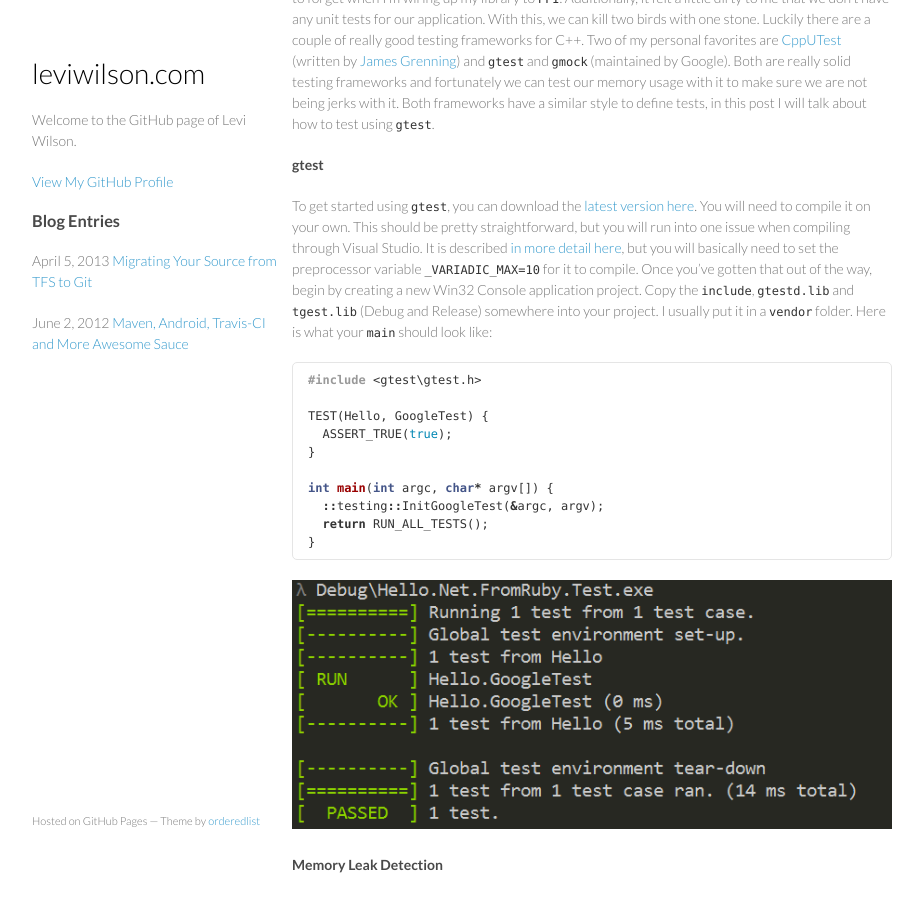
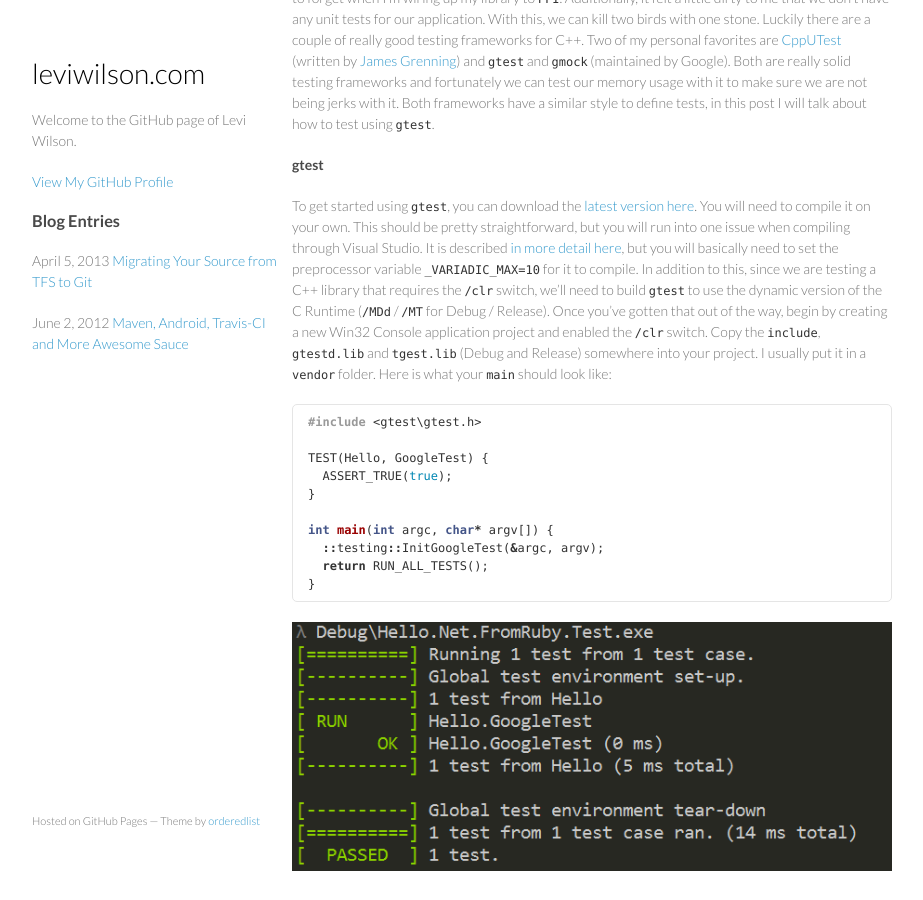
Before and after one commit to leviwilson/leviwilson.github.com, a Jekyll site: the page built from 2013-10-17-invoking-.net-from-ruby.md, in a window 1280 px wide and 900 px high, scrolled down 6858 px. Shown: the whole window, without its empty margins (178-1101 px from the left). Built offline with Jekyll 4.4.1, drawn with Linux system fonts in a browser that asks for light colours; Markdown is read by kramdown in place of the engine named in the settings; comment, search, counter and statistics services are not loaded.

Commit message:
update info about compiling gtest

````diff
--- a/2013-10-17-invoking-.net-from-ruby.md
+++ b/2013-10-17-invoking-.net-from-ruby.md
@@ -344,8 +344,8 @@ testing frameworks for C++. Two of my personal favorites are [CppUTest](http://c
 #### gtest
 To get started using `gtest`, you can download the [latest version here](https://code.google.com/p/googletest/downloads/list). You will need to compile it on your own. This
 should be pretty straightforward, but you will run into one issue when compiling through Visual Studio. It is described [in more detail here](http://stackoverflow.com/a/12558470/596146),
-but you will basically need to set the preprocessor variable `_VARIADIC_MAX=10` for it to compile. Once you've gotten that out of the way, begin by creating a new Win32
-Console application project.  Copy the `include`, `gtestd.lib` and `tgest.lib` (Debug and Release) somewhere into your project. I usually put it in a `vendor` folder. Here is what your `main` should look like:
+but you will basically need to set the preprocessor variable `_VARIADIC_MAX=10` for it to compile. In addition to this, since we are testing a C++ library that requires the `/clr` switch, we'll need to build `gtest` to use the dynamic version of the C Runtime (`/MDd` / `/MT` for Debug / Release). Once you've gotten that out of the way, begin by creating a new Win32
+Console application project and enabled the `/clr` switch. Copy the `include`, `gtestd.lib` and `tgest.lib` (Debug and Release) somewhere into your project. I usually put it in a `vendor` folder. Here is what your `main` should look like:
 
 ```cpp
 #include <gtest\gtest.h>
````
